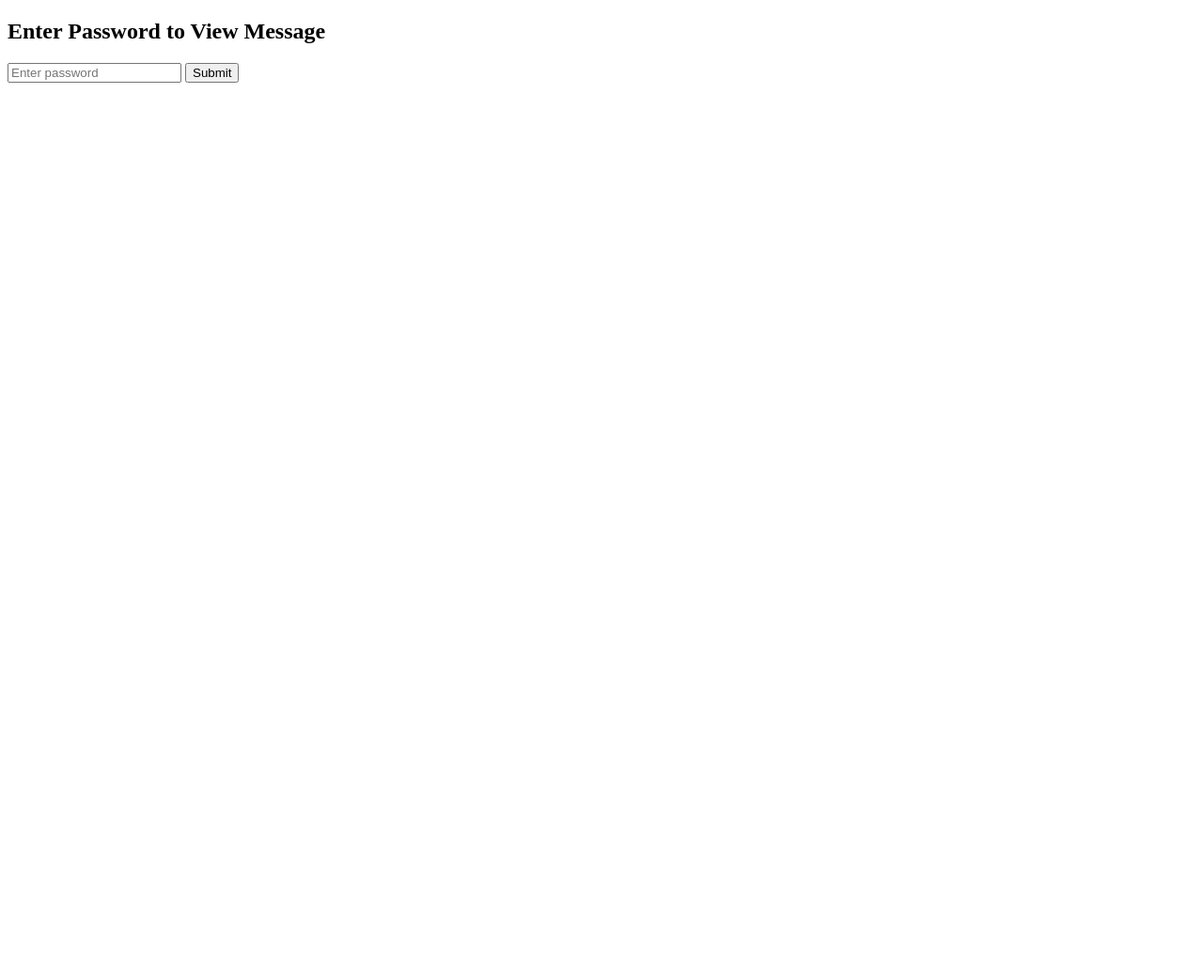
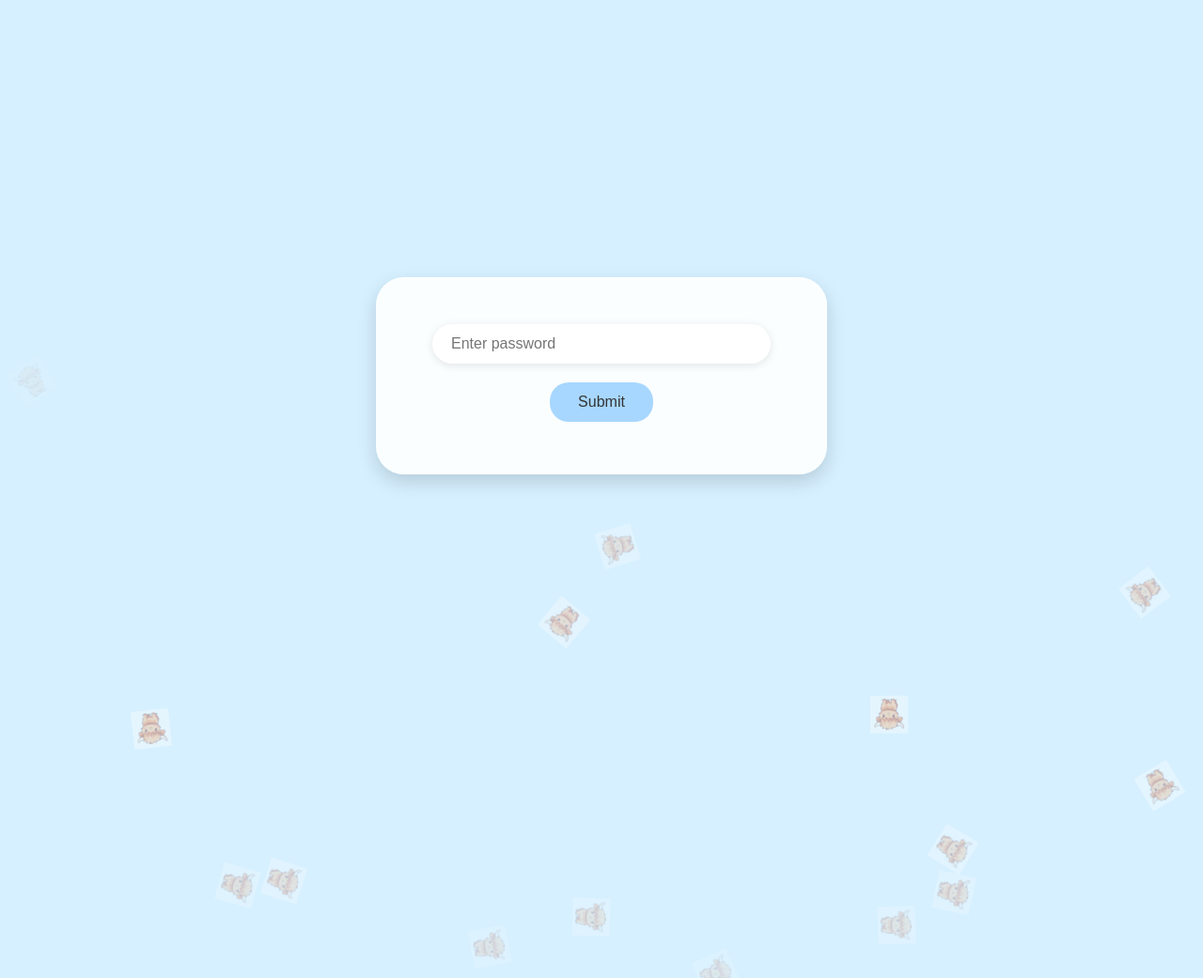
Before and after one commit to annahuangg/grad, a plain HTML site: page index.html in a window 1280 px wide. Shown: the top 1041 px of the page at 94% size. Before the commit the page ends 800 px from the top, so only its background shows below. Drawn offline with Linux system fonts and the light colour scheme.

Commit message:
Add files via upload

```diff
--- a/index.html
+++ b/index.html
@@ -1,18 +1,112 @@
+<!DOCTYPE html>
+<html lang="en">
+<head>
+  <meta charset="UTF-8">
+  <title>Enter Password</title>
+  <link href="https://fonts.googleapis.com/css2?family=Quicksand:wght@500&display=swap" rel="stylesheet">
+  <style>
+    body {
+      margin: 0;
+      padding: 0;
+      font-family: 'Quicksand', sans-serif;
+      background-color: #d6f0ff;
+      overflow: hidden;
+      height: 100vh;
+      display: flex;
+      justify-content: center;
+      align-items: center;
+    }
 
-<!DOCTYPE html>
-<html>
-<head>
-  <title>Enter Password</title>
+    .floating-bevo {
+      position: absolute;
+      width: 40px;
+      height: 40px;
+      background-image: url('bevo-bg-small.png');
+      background-size: contain;
+      background-repeat: no-repeat;
+      opacity: 0.4;
+      animation: floatUp linear infinite;
+    }
+
+    @keyframes floatUp {
+      0% {
+        transform: translateY(100vh) rotate(0deg);
+        opacity: 0;
+      }
+      50% {
+        opacity: 0.4;
+      }
+      100% {
+        transform: translateY(-10vh) rotate(360deg);
+        opacity: 0;
+      }
+    }
+
+    .login-container {
+      background: rgba(255, 255, 255, 0.9);
+      padding: 40px;
+      border-radius: 30px;
+      box-shadow: 0 8px 20px rgba(0, 0, 0, 0.15);
+      text-align: center;
+      max-width: 400px;
+      width: 100%;
+      transition: transform 0.3s ease;
+      z-index: 10;
+    }
+
+    .login-container:hover {
+      transform: scale(1.02);
+    }
+
+    input[type="password"] {
+      width: 80%;
+      padding: 12px 20px;
+      margin-top: 10px;
+      border: none;
+      border-radius: 25px;
+      box-shadow: 0 2px 10px rgba(0,0,0,0.1);
+      font-size: 1em;
+      outline: none;
+      transition: box-shadow 0.2s ease;
+    }
+
+    input[type="password"]:focus {
+      box-shadow: 0 0 10px rgba(100, 100, 255, 0.4);
+    }
+
+    button {
+      margin-top: 20px;
+      padding: 12px 30px;
+      background-color: #a7d7ff;
+      color: #333;
+      border: none;
+      border-radius: 20px;
+      font-size: 1em;
+      cursor: pointer;
+      transition: background 0.3s ease;
+    }
+
+    button:hover {
+      background-color: #7fcaff;
+    }
+
+    #error {
+      color: red;
+      margin-top: 10px;
+    }
+  </style>
 </head>
 <body>
-  <h2>Enter Password to View Message</h2>
-  <input type="password" id="password" placeholder="Enter password" />
-  <button onclick="checkPassword()">Submit</button>
-  <p id="error" style="color:red;"></p>
+  <div class="login-container">
+    <input type="password" id="password" placeholder="Enter password" />
+    <br>
+    <button onclick="checkPassword()">Submit</button>
+    <p id="error"></p>
+  </div>
 
   <script>
     function checkPassword() {
-      const correctPassword = "twinklepanda"; // change to your password
+      const correctPassword = "open123";
       const enteredPassword = document.getElementById("password").value;
       if (enteredPassword === correctPassword) {
         sessionStorage.setItem("authenticated", "true");
@@ -21,6 +115,16 @@
         document.getElementById("error").textContent = "Incorrect password.";
       }
     }
+
+    // Add floating Bevos
+    for (let i = 0; i < 20; i++) {
+      const bevo = document.createElement('div');
+      bevo.classList.add('floating-bevo');
+      bevo.style.left = Math.random() * 100 + "vw";
+      bevo.style.animationDuration = (5 + Math.random() * 5) + "s";
+      bevo.style.animationDelay = Math.random() * 5 + "s";
+      document.body.appendChild(bevo);
+    }
   </script>
 </body>
 </html>
```
Also changed, not shown: bevo-bg-small.png (added).
